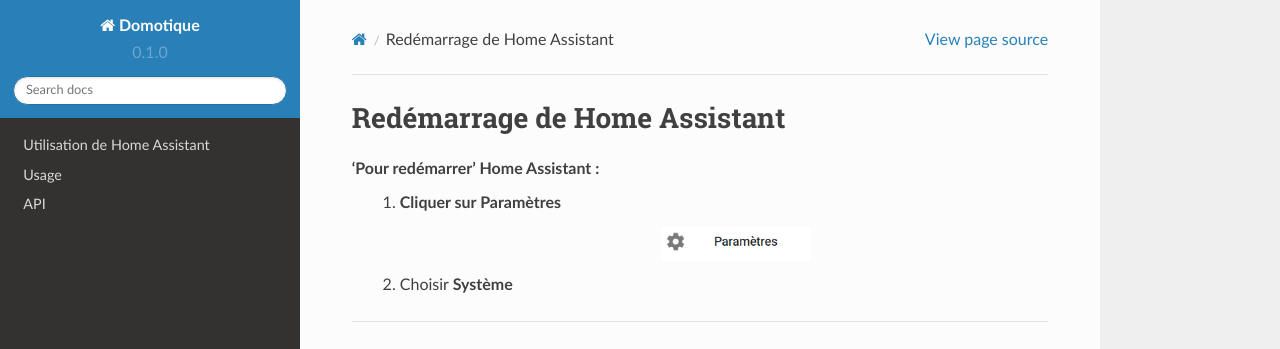
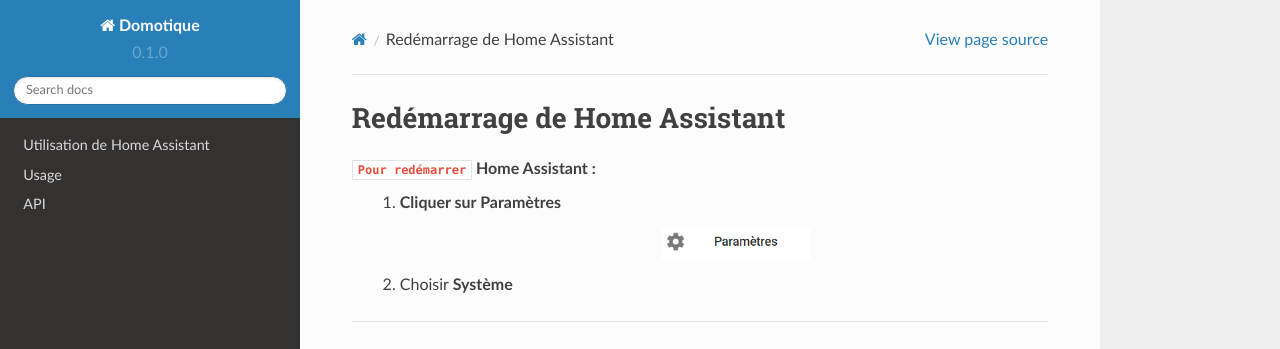
Before and after one commit to gcadorel2733/rdt-documentation, a Sphinx documentation site: the page built from docs/source/redemarrage.rst, in a window 1280 px wide. Shown: the top 349 px of the page. Built offline with Sphinx 7.4.7 and the Read the Docs theme 2.0.0, drawn with Linux system fonts in a browser that asks for light colours.

```diff
--- a/docs/source/redemarrage.rst
+++ b/docs/source/redemarrage.rst
@@ -1,6 +1,6 @@
 Redémarrage de Home Assistant
 ------
-'Pour redémarrer' Home Assistant :
+``Pour redémarrer`` Home Assistant :
    1. Cliquer sur **Paramètres**
          .. image:: images/parametres.png
             :width: 150
```
